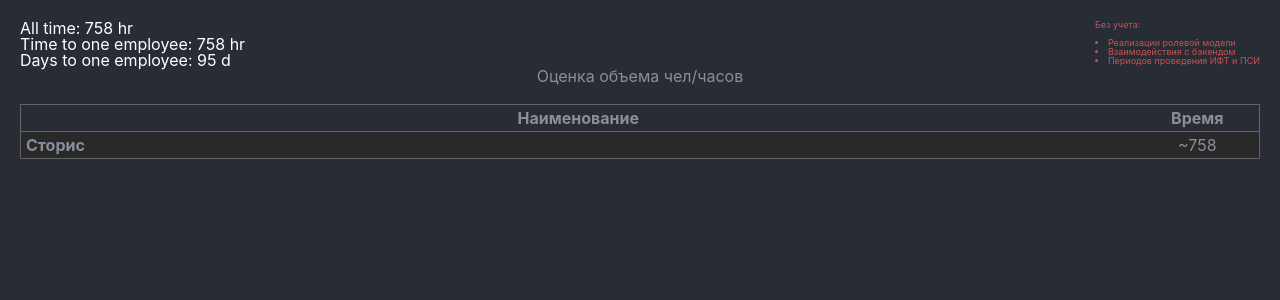
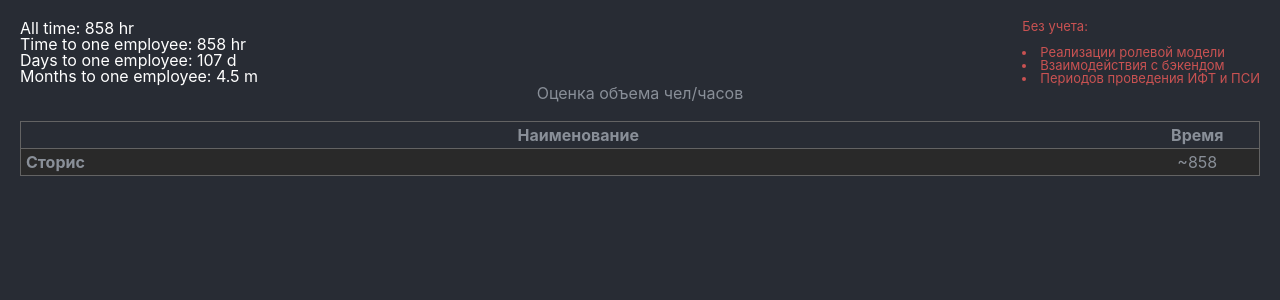
Before and after one commit to fishr-flash/visited-table, a React (Create React App) app: page / in a window 1280 px wide. Shown: the top 300 px of the page. Built offline with nearby package versions, Linux system fonts and the light colour scheme.

Commit message:
mvp2 is done

```diff
--- a/src/smeta2/data_2.js
+++ b/src/smeta2/data_2.js
@@ -663,6 +663,24 @@ export default {
                             "duration": 32
                         }
                     ]
+                },
+                {
+                    "name": "Редактирование события",
+                    "jobs":[
+                        {
+                            "name": "Верстка ( переиспользование )",
+                            "duration": 6
+                        },
+                        {
+                            "name": "Функциональность",
+                            "duration": 12
+                        },
+                        {
+                            "name": "API (mocks)",
+                            "duration": 32
+
+                        }
+                    ]
                 }
             ]
         }
--- a/src/smeta2/index.jsx
+++ b/src/smeta2/index.jsx
@@ -19,6 +19,7 @@ export default () => {
     const hours = Math.round(sum);
     const hoursToOne = Math.round(sum / countDevelopers);
     const daysToOne = Math.round(hoursToOne / 8);
+    const monthsToOne = Number( hoursToOne / 8 / 24 ).toFixed( 1);
 
     let keyIndex = 0;
 
@@ -99,6 +100,7 @@ export default () => {
                     <div>{`All time: ${hours} hr`}</div>
                     <div>{`Time to one employee: ${hoursToOne} hr`}</div>
                     <div>{`Days to one employee: ${daysToOne} d`}</div>
+                    <div>{`Months to one employee: ${monthsToOne} m`}</div>
                 </div>
                 <div className={'remark'}>
                     <p>Без учета:</p>
--- a/src/smeta2/style.scss
+++ b/src/smeta2/style.scss
@@ -9,6 +9,7 @@
   border-collapse: collapse;
   border: 1px solid #636363;
   color: #898F98;
+  cursor: pointer;
 
   caption{
     margin-bottom: 20px;
@@ -112,13 +113,13 @@
 }
 
 .components {
-  border: 1px solid #194819 !important;
+  border: 1px solid #102d10 !important;
   color: #7c654f;
   tr:nth-child(even){
-    background-color: #016E01 !important;
+    background-color: #004100 !important;
   }
   tr:nth-child(odd){
-    background-color: #003900 !important;
+    background-color: #002c00 !important;
   }
 }
 
@@ -144,10 +145,13 @@
   color: #898F98 !important;
   tr:nth-child(even){
     background-color: #202225 !important;
+    cursor: auto;
   }
   tr:nth-child(odd){
     background-color: #282C31 !important;
+    cursor: auto;
   }
+
 }
 
 .styled {
@@ -180,5 +184,5 @@
 
 .remark {
   color: #c95252;
-  font-size: xx-small;
+  font-size: small;
 }
```
